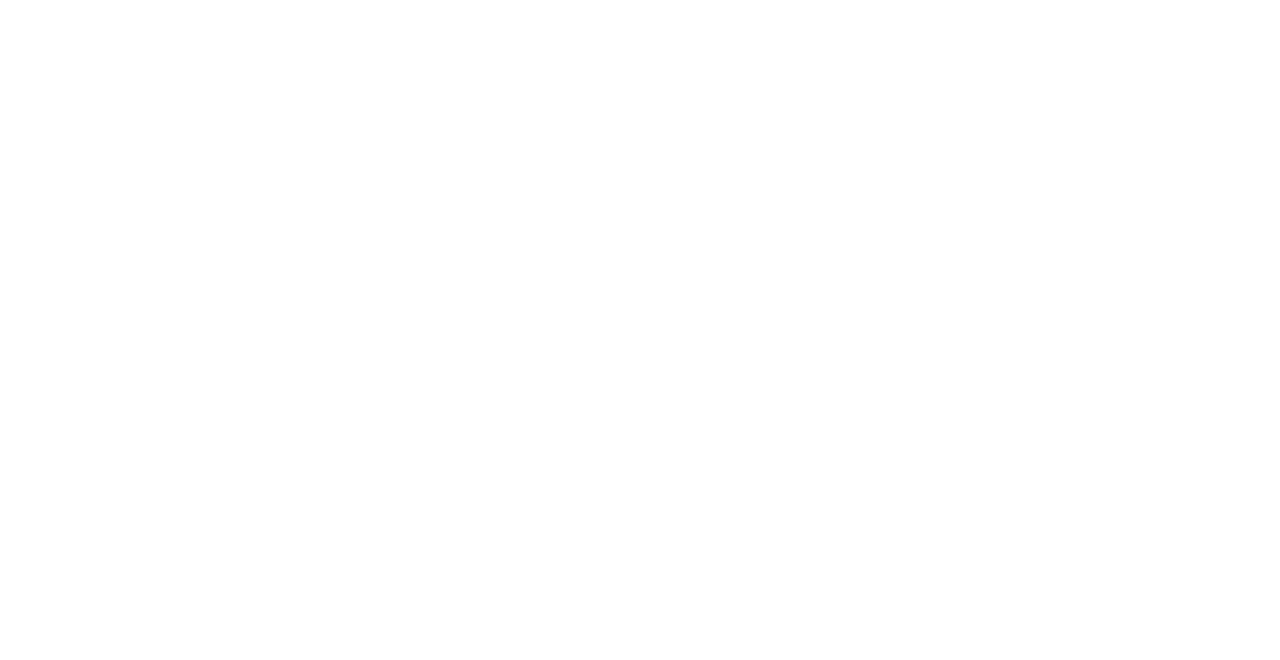
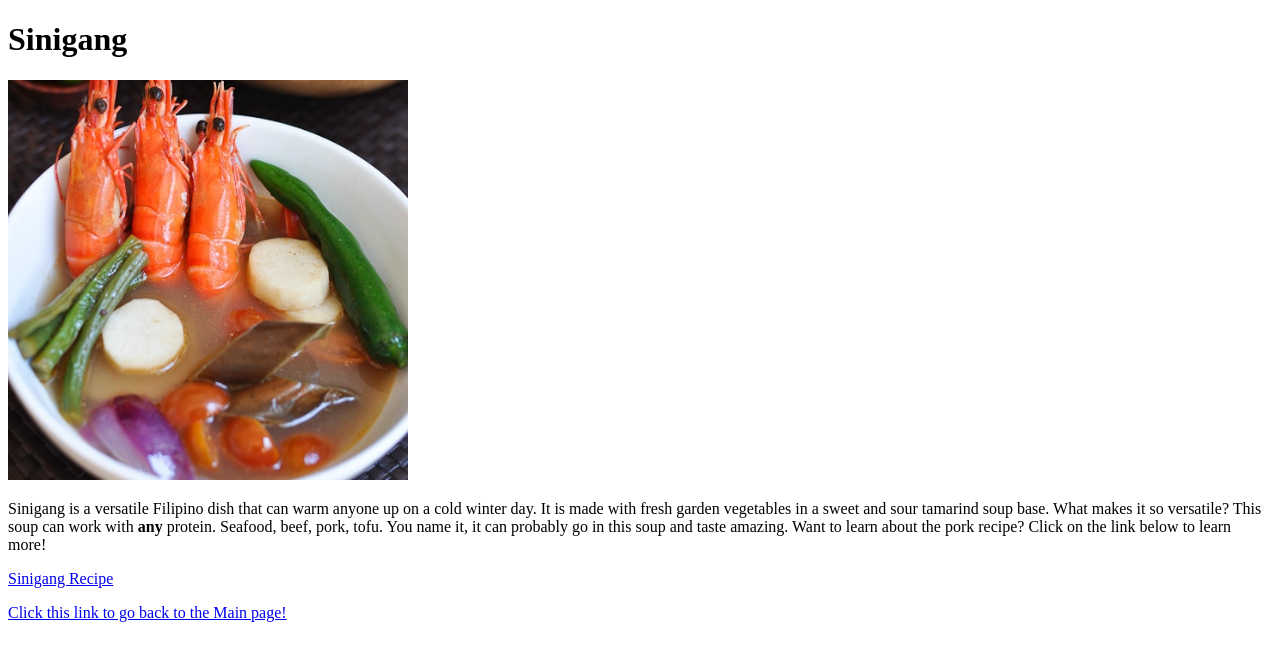
Before and after one commit to jooshd/Basic-HTML-Filipino-Recipe-Website, a plain HTML site: page recipes/sinigang.html in a window 1280 px wide. Drawn offline with Linux system fonts and the light colour scheme.

Commit message:
Updated Home page Finished sinigang page Finished project

```diff
--- a/recipes/sinigang.html
+++ b/recipes/sinigang.html
@@ -7,7 +7,17 @@
     </head>
 
     <body>
-
+        <h1>Sinigang</h1>
+        <img src="../img/sinigang.jpg" width=400 alt="Sinigang Picture">
+        <p>
+            Sinigang is a versatile Filipino dish that can warm anyone up on a cold winter day. It is made with fresh garden vegetables in a sweet and sour tamarind
+            soup base. What makes it so versatile? This soup can work with <strong>any</strong> protein. Seafood, beef, pork, tofu. You name it, it can probably go
+            in this soup and taste amazing. Want to learn about the pork recipe? Click on the link below to learn more!
+        </p>
+        <a href="https://panlasangpinoy.com/pork-sinigang-na-baboy-recipe/" target="_blank" rel="noopener noreferrer" >Sinigang Recipe</a>
+        <p>
+            <a href="../index.html">Click this link to go back to the Main page!</a>
+        </p>
     </body>
 
 </html>
```
Also changed, not shown: index.html (+3 -0 lines).
